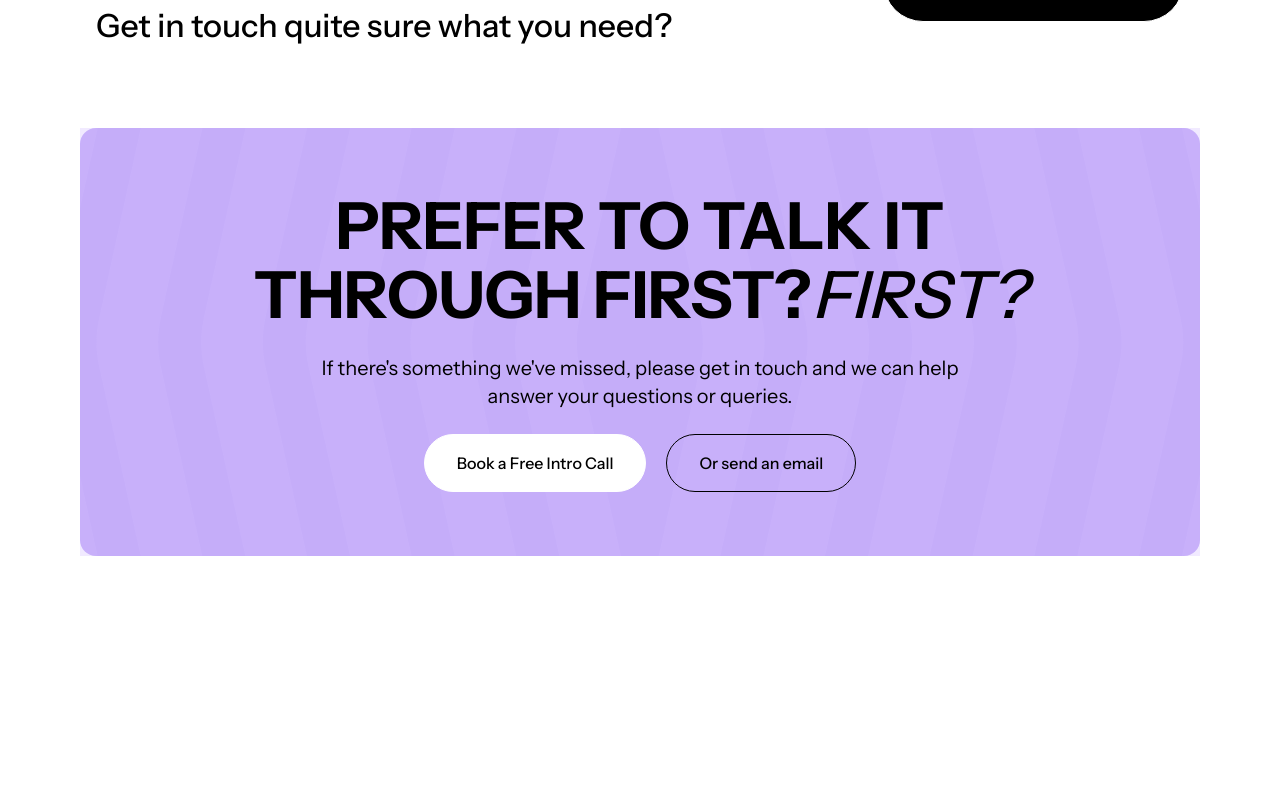
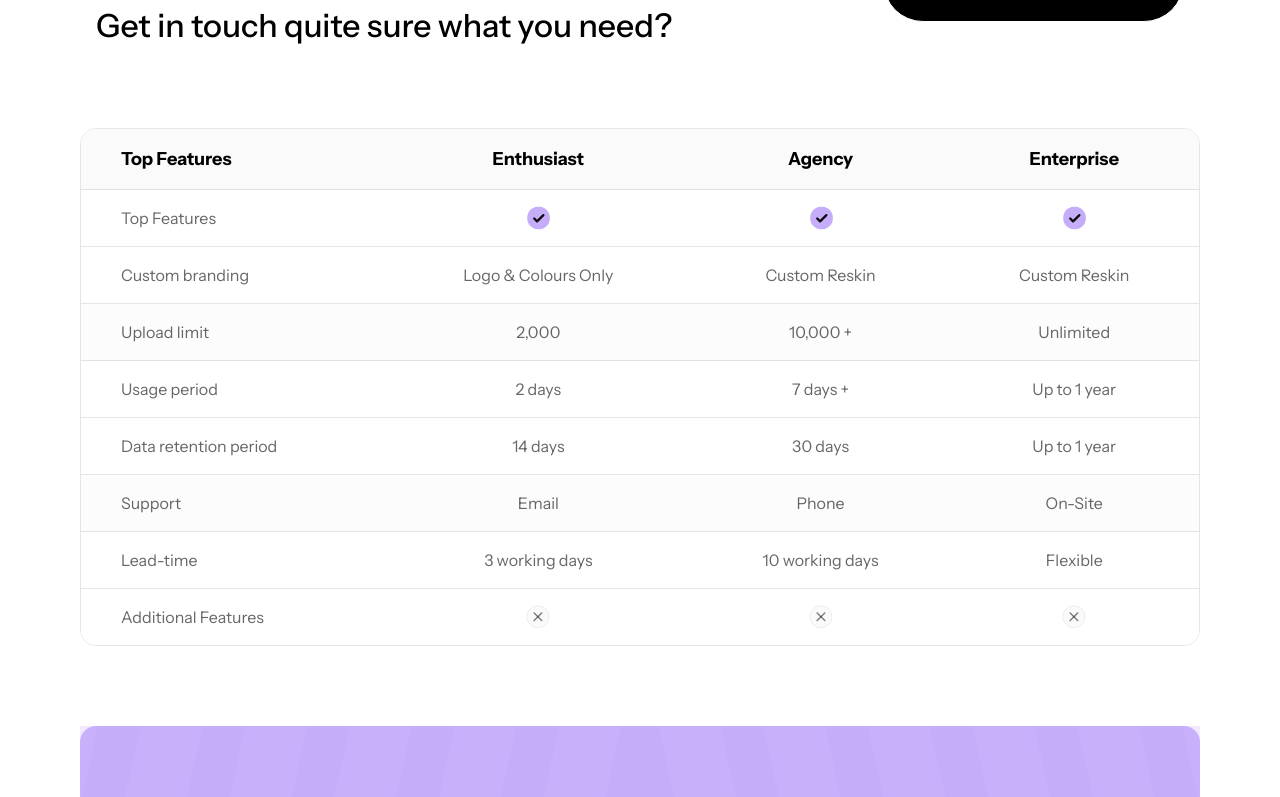
Before and after one commit to aqilusman45/Backstage, a Next.js app: page / in a window 1280 px wide. Shown: the part 1680-2477 px from the top of the page. Before the commit the page ends 2316 px from the top, so only its background shows below. Built offline with nearby package versions, Linux system fonts and the light colour scheme.

Commit message:
feat: add top-feature section

```diff
--- a/src/app/page.js
+++ b/src/app/page.js
@@ -1,10 +1,12 @@
 import CtaSection from "@/sections/cta-section";
 import PricingPlan from "@/sections/pricing-plan";
+import TopFeatures from "@/sections/top-features";
 
 export default function Home() {
   return (
     <>
       <PricingPlan />
+      <TopFeatures />
       <CtaSection />
     </>
   );
--- /dev/null
+++ b/src/components/pricing-table/index.jsx
@@ -0,0 +1,11 @@
+import classnames from "classnames";
+
+export default function PricingTable({ otherClasses }) {
+  const pricingTableClasses = classnames(otherClasses);
+
+  return (
+    <div className={pricingTableClasses} data-testid="pricing-table">
+      pricing-table Component!
+    </div>
+  );
+}
--- a/src/mocks/home-page.js
+++ b/src/mocks/home-page.js
@@ -73,4 +73,68 @@ export const homePageMocks = {
     title: "Prefer to talk it through first?",
     text: `If there's something we've missed, please get in touch and we can help answer your questions or queries.`,
   },
+
+  featureSections: [
+    {
+      title: "Top Features",
+      data: [
+        "Big-screen app",
+        "Fan recording app",
+        "Real-time moderation panel",
+        "Shareable recordings",
+        "Consent tracking & GDPR",
+      ],
+      isBoolean: true,
+      key: "features",
+    },
+    { title: "Custom branding", data: "branding" },
+    { title: "Upload limit", data: "uploadLimit", header: true },
+    { title: "Usage period", data: "usagePeriod" },
+    { title: "Data retention period", data: "dataRetention" },
+    { title: "Support", data: "support", header: true },
+    { title: "Lead-time", data: "leadTime" },
+    {
+      title: "Additional Features",
+      data: [
+        { label: "Data & video export", key: "dataExport" },
+        { label: "Event analytics", key: "eventAnalytics" },
+        { label: "Security audit", key: "securityAudit" },
+        { label: "Custom features", key: "customFeatures" },
+      ],
+      isBoolean: true,
+    },
+  ],
+
+  plans: [
+    {
+      name: "Enthusiast",
+      features: [true, true, true, true, true],
+      branding: "Logo & Colours Only",
+      uploadLimit: "2,000",
+      usagePeriod: "2 days",
+      dataRetention: "14 days",
+      support: "Email",
+      leadTime: "3 working days",
+    },
+    {
+      name: "Agency",
+      features: [true, true, true, true, true],
+      branding: "Custom Reskin",
+      uploadLimit: "10,000 +",
+      usagePeriod: "7 days +",
+      dataRetention: "30 days",
+      support: "Phone",
+      leadTime: "10 working days",
+    },
+    {
+      name: "Enterprise",
+      features: [true, true, true, true, true],
+      branding: "Custom Reskin",
+      uploadLimit: "Unlimited",
+      usagePeriod: "Up to 1 year",
+      dataRetention: "Up to 1 year",
+      support: "On-Site",
+      leadTime: "Flexible",
+    },
+  ],
 };
--- /dev/null
+++ b/src/sections/top-features/index.jsx
@@ -0,0 +1,76 @@
+import { homePageMocks } from "@/mocks/home-page";
+import classnames from "classnames";
+import Image from "next/image";
+
+export default function TopFeatures({ otherClasses }) {
+  const topFeaturesClasses = classnames(otherClasses, "mx-6");
+  const { featureSections, plans } = homePageMocks;
+
+  return (
+    <section className={topFeaturesClasses} data-testid="top-features">
+      <div className="max-w-1120 mx-auto overflow-hidden rounded-2xl my-14 lg:my-20 border border-black/10 ">
+        <div className="overflow-x-auto">
+          <table className="min-w-[800px] w-full border-collapse">
+            <thead>
+              <tr className="bg-[#FAFAFA] py-5">
+                <th className="p-4 text-left text-lg text-black font-instrument-sans font-semibold pl-10">
+                  Top Features
+                </th>
+                {plans?.map((plan) => (
+                  <th
+                    key={plan.name}
+                    className="p-4 text-center text-lg text-black font-instrument-sans font-semibold"
+                  >
+                    {plan.name}
+                  </th>
+                ))}
+              </tr>
+            </thead>
+            <tbody>
+              {featureSections.map((section, sectionIndex) => (
+                <tr
+                  key={sectionIndex}
+                  className={classnames(
+                    "border-t border-black/10  bg-[#FCFCFD] py-5",
+                    section?.header ? "bg-[#FCFCFD]" : "bg-white",
+                  )}
+                >
+                  <td className="p-4 font-normal font-instrument-sans text-base pl-10 text-black/60">
+                    {section.title}
+                  </td>
+                  {plans.map((plan, planIndex) => (
+                    <td key={planIndex} className="p-4 text-center">
+                      {section.isBoolean ? (
+                        plan[section.key || "features"][sectionIndex] ? (
+                          <Image
+                            src="/svg/pricing-tool-list.svg"
+                            width={24}
+                            height={24}
+                            alt="Check"
+                            className="max-w-6 max-h-6 object-cover mx-auto"
+                          />
+                        ) : (
+                          <Image
+                            src="/svg/cross.svg"
+                            width={24}
+                            height={24}
+                            alt="Cross"
+                            className="max-w-6 max-h-6 object-cover mx-auto"
+                          />
+                        )
+                      ) : (
+                        <span className="px-4 block font-normal font-instrument-sans text-base text-black/60 block">
+                          {plan[section.data]}
+                        </span>
+                      )}
+                    </td>
+                  ))}
+                </tr>
+              ))}
+            </tbody>
+          </table>
+        </div>
+      </div>
+    </section>
+  );
+}
```
Also changed, not shown: public/svg/cross.svg (added).
